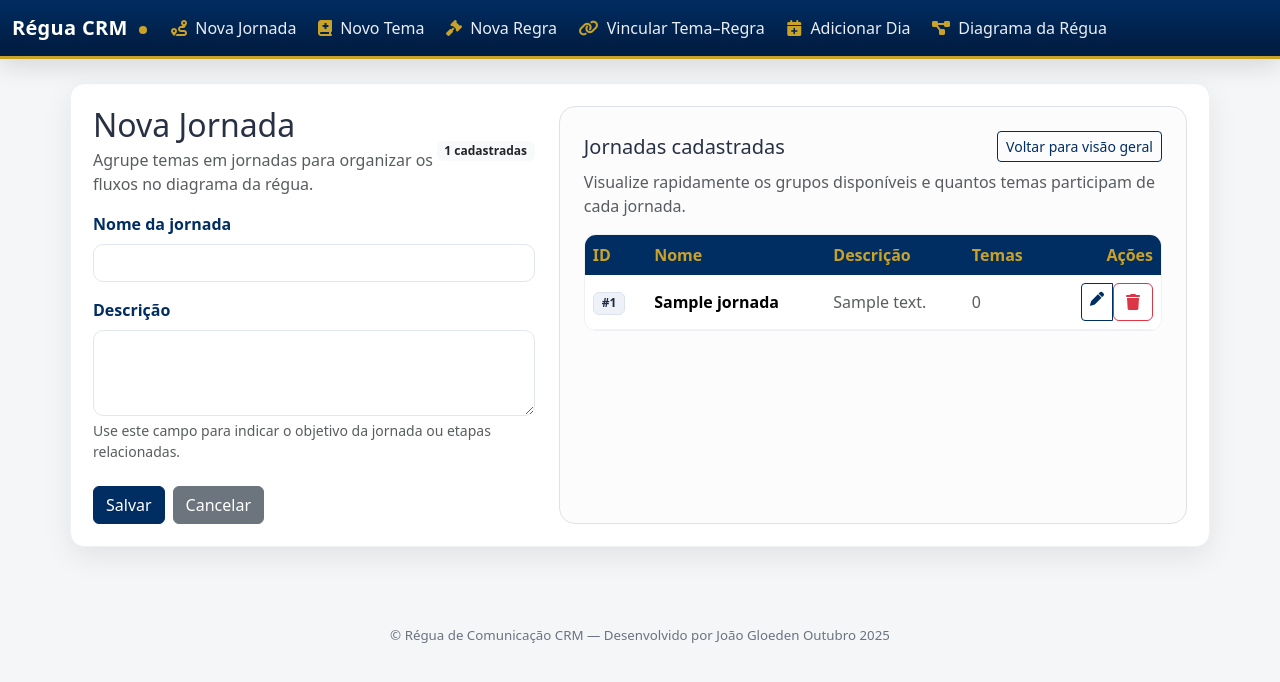
After one commit to GloedenJoao/regua_uml, a Flask app: page /jornada/novo in a window 1280 px wide. The commit adds this page. Shown: the top 682 px of the page. Run offline with Flask 3, Linux system fonts and the light colour scheme; data comes from the database, SQL or seed files in the repository; tables that the repository leaves empty hold one stand-in row (values such as "Sample post").

Commit message:
Add journey grouping for themes and UML

```diff
--- a/regua_app/routes.py
+++ b/regua_app/routes.py
@@ -25,7 +25,7 @@ from flask import (
     Response
 )
 from . import db
-from .models import Tema, Regra, TemaRegra, DiaComunicacao
+from .models import Jornada, Tema, Regra, TemaRegra, DiaComunicacao
 from sqlalchemy.orm import selectinload
 
 
@@ -77,17 +77,76 @@ def _limpar_dependencias_regra(regra: Regra) -> None:
         db.session.delete(tema_regra)
 
 
+def _obter_jornada_info(tema: Tema | None) -> tuple[int | None, str | None]:
+    """Retorna o identificador e o nome da jornada vinculada ao tema (se houver)."""
+
+    if not tema:
+        return None, None
+
+    jornada = getattr(tema, 'jornada', None)
+    if not jornada and tema.jornada_id:
+        jornada = Jornada.query.get(tema.jornada_id)
+    if jornada:
+        return jornada.id, jornada.nome
+    return None, None
+
+
+def _atualizar_dias_para_tema(tema: Tema, jornada: Jornada | None = None) -> None:
+    """Sincroniza os dados de snapshot dos dias de comunicação para um tema."""
+
+    if jornada is None:
+        jornada = getattr(tema, 'jornada', None)
+        if jornada is None and tema.jornada_id:
+            jornada = Jornada.query.get(tema.jornada_id)
+
+    jornada_id = jornada.id if jornada else None
+    jornada_nome = jornada.nome if jornada else None
+
+    for dia in DiaComunicacao.query.filter_by(tema_id=tema.id).all():
+        dia.tema_nome = tema.nome
+        dia.jornada_id = jornada_id
+        dia.jornada_nome = jornada_nome
+
+
+def _preencher_dia_por_tema_regra(dia: DiaComunicacao, tema_regra: TemaRegra) -> None:
+    """Atualiza os campos derivados de um DiaComunicacao a partir do vínculo informado."""
+
+    dia.tema_id = tema_regra.tema_id
+    dia.tema_nome = tema_regra.tema.nome if tema_regra.tema else dia.tema_nome
+    dia.regra_id = tema_regra.regra_id
+    dia.tema_id_alternativo = (
+        tema_regra.alternativa.tema_id if getattr(tema_regra, 'alternativa', None) else None
+    )
+    jornada_id, jornada_nome = _obter_jornada_info(tema_regra.tema)
+    dia.jornada_id = jornada_id
+    dia.jornada_nome = jornada_nome
+
+
+def _desassociar_jornada(jornada: Jornada) -> None:
+    """Remove a associação dos temas vinculados a uma jornada antes da exclusão."""
+
+    for tema in list(jornada.temas):
+        tema.jornada = None
+        _atualizar_dias_para_tema(tema, jornada=None)
+
+
 @bp.route('/')
 def home():
     """Home page showing lists of all existing records and options to add new."""
     ensure_regra_padrao()
-    temas = Tema.query.order_by(Tema.nome).all()
+    temas = (
+        Tema.query.options(selectinload(Tema.jornada))
+        .order_by(Tema.nome)
+        .all()
+    )
     regras = Regra.query.order_by(Regra.descricao).all()
     temas_regras = (
         TemaRegra.query.options(
-            selectinload(TemaRegra.tema),
+            selectinload(TemaRegra.tema).selectinload(Tema.jornada),
             selectinload(TemaRegra.regra),
-            selectinload(TemaRegra.alternativa).selectinload(TemaRegra.tema),
+            selectinload(TemaRegra.alternativa)
+            .selectinload(TemaRegra.tema)
+            .selectinload(Tema.jornada),
             selectinload(TemaRegra.alternativa).selectinload(TemaRegra.regra),
         )
         .order_by(TemaRegra.id)
@@ -95,10 +154,17 @@ def home():
     )
     dias = (
         DiaComunicacao.query.options(
-            selectinload(DiaComunicacao.tema_regra).selectinload(TemaRegra.tema),
+            selectinload(DiaComunicacao.tema_regra)
+            .selectinload(TemaRegra.tema)
+            .selectinload(Tema.jornada),
             selectinload(DiaComunicacao.tema_regra).selectinload(TemaRegra.regra),
         )
         .order_by(DiaComunicacao.dia, DiaComunicacao.id)
+        .all()
+    )
+    jornadas = (
+        Jornada.query.options(selectinload(Jornada.temas))
+        .order_by(Jornada.nome)
         .all()
     )
     return render_template(
@@ -107,6 +173,7 @@ def home():
         regras=regras,
         temas_regras=temas_regras,
         dias=dias,
+        jornadas=jornadas,
     )
 
 
@@ -117,18 +184,25 @@ def novo_tema():
         nome = request.form.get('nome')
         descricao = request.form.get('descricao')
         objetivo = request.form.get('objetivo')
+        jornada_id = request.form.get('jornada_id') or None
         tema = Tema(
             nome=nome,
             descricao=descricao,
             objetivo=objetivo,
+            jornada_id=int(jornada_id) if jornada_id else None,
         )
         db.session.add(tema)
         db.session.commit()
         flash('Tema criado com sucesso!')
         return redirect(url_for('routes.home'))
 
-    temas = Tema.query.order_by(Tema.nome).all()
-    return render_template('tema_form.html', tema=None, temas=temas)
+    temas = (
+        Tema.query.options(selectinload(Tema.jornada))
+        .order_by(Tema.nome)
+        .all()
+    )
+    jornadas = Jornada.query.order_by(Jornada.nome).all()
+    return render_template('tema_form.html', tema=None, temas=temas, jornadas=jornadas)
 
 
 @bp.route('/tema/<int:tema_id>/editar', methods=['GET', 'POST'])
@@ -139,11 +213,20 @@ def editar_tema(tema_id):
         tema.nome = request.form.get('nome')
         tema.descricao = request.form.get('descricao')
         tema.objetivo = request.form.get('objetivo')
+        jornada_id = request.form.get('jornada_id') or None
+        tema.jornada = Jornada.query.get(int(jornada_id)) if jornada_id else None
+        db.session.flush()
+        _atualizar_dias_para_tema(tema)
         db.session.commit()
         flash('Tema atualizado com sucesso!')
         return redirect(url_for('routes.home'))
-    temas = Tema.query.order_by(Tema.nome).all()
-    return render_template('tema_form.html', tema=tema, temas=temas)
+    temas = (
+        Tema.query.options(selectinload(Tema.jornada))
+        .order_by(Tema.nome)
+        .all()
+    )
+    jornadas = Jornada.query.order_by(Jornada.nome).all()
+    return render_template('tema_form.html', tema=tema, temas=temas, jornadas=jornadas)
 
 
 @bp.route('/tema/<int:tema_id>/deletar', methods=['POST'])
@@ -197,16 +280,77 @@ def deletar_regra(regra_id):
     return redirect(url_for('routes.home'))
 
 
+@bp.route('/jornada/novo', methods=['GET', 'POST'])
+def nova_jornada():
+    """Cria uma nova jornada para agrupar temas."""
+
+    if request.method == 'POST':
+        nome = request.form.get('nome')
+        descricao = request.form.get('descricao')
+        jornada = Jornada(nome=nome, descricao=descricao)
+        db.session.add(jornada)
+        db.session.commit()
+        flash('Jornada criada com sucesso!')
+        return redirect(url_for('routes.home'))
+
+    jornadas = (
+        Jornada.query.options(selectinload(Jornada.temas).selectinload(Tema.jornada))
+        .order_by(Jornada.nome)
+        .all()
+    )
+    return render_template('jornada_form.html', jornada=None, jornadas=jornadas)
+
+
+@bp.route('/jornada/<int:jornada_id>/editar', methods=['GET', 'POST'])
+def editar_jornada(jornada_id):
+    """Atualiza dados de uma jornada existente."""
+
+    jornada = Jornada.query.get_or_404(jornada_id)
+    if request.method == 'POST':
+        jornada.nome = request.form.get('nome')
+        jornada.descricao = request.form.get('descricao')
+        for tema in jornada.temas:
+            _atualizar_dias_para_tema(tema, jornada)
+        db.session.commit()
+        flash('Jornada atualizada com sucesso!')
+        return redirect(url_for('routes.home'))
+
+    jornadas = (
+        Jornada.query.options(selectinload(Jornada.temas).selectinload(Tema.jornada))
+        .order_by(Jornada.nome)
+        .all()
+    )
+    return render_template('jornada_form.html', jornada=jornada, jornadas=jornadas)
+
+
+@bp.route('/jornada/<int:jornada_id>/deletar', methods=['POST'])
+def deletar_jornada(jornada_id):
+    """Remove uma jornada e desassocia os temas vinculados."""
+
+    jornada = Jornada.query.get_or_404(jornada_id)
+    _desassociar_jornada(jornada)
+    db.session.delete(jornada)
+    db.session.commit()
+    flash('Jornada deletada com sucesso!')
+    return redirect(url_for('routes.home'))
+
+
 @bp.route('/tema_regra/novo', methods=['GET', 'POST'])
 def novo_tema_regra():
     """Create a new TemaRegra linking a Tema and a Regra."""
-    temas = Tema.query.order_by(Tema.nome).all()
+    temas = (
+        Tema.query.options(selectinload(Tema.jornada))
+        .order_by(Tema.nome)
+        .all()
+    )
     regras = Regra.query.order_by(Regra.descricao).all()
     tema_regra_lista = (
         TemaRegra.query.options(
-            selectinload(TemaRegra.tema),
+            selectinload(TemaRegra.tema).selectinload(Tema.jornada),
             selectinload(TemaRegra.regra),
-            selectinload(TemaRegra.alternativa).selectinload(TemaRegra.tema),
+            selectinload(TemaRegra.alternativa)
+            .selectinload(TemaRegra.tema)
+            .selectinload(Tema.jornada),
             selectinload(TemaRegra.alternativa).selectinload(TemaRegra.regra),
         )
         .order_by(TemaRegra.id)
@@ -240,14 +384,31 @@ def novo_tema_regra():
 @bp.route('/tema_regra/<int:tr_id>/editar', methods=['GET', 'POST'])
 def editar_tema_regra(tr_id):
     """Edit a TemaRegra relationship."""
-    tema_regra = TemaRegra.query.get_or_404(tr_id)
-    temas = Tema.query.order_by(Tema.nome).all()
+    tema_regra = (
+        TemaRegra.query.options(
+            selectinload(TemaRegra.tema).selectinload(Tema.jornada),
+            selectinload(TemaRegra.regra),
+            selectinload(TemaRegra.alternativa)
+            .selectinload(TemaRegra.tema)
+            .selectinload(Tema.jornada),
+            selectinload(TemaRegra.dias),
+        )
+        .filter_by(id=tr_id)
+        .first_or_404()
+    )
+    temas = (
+        Tema.query.options(selectinload(Tema.jornada))
+        .order_by(Tema.nome)
+        .all()
+    )
     regras = Regra.query.order_by(Regra.descricao).all()
     tema_regra_lista = (
         TemaRegra.query.options(
-            selectinload(TemaRegra.tema),
+            selectinload(TemaRegra.tema).selectinload(Tema.jornada),
             selectinload(TemaRegra.regra),
-            selectinload(TemaRegra.alternativa).selectinload(TemaRegra.tema),
+            selectinload(TemaRegra.alternativa)
+            .selectinload(TemaRegra.tema)
+            .selectinload(Tema.jornada),
             selectinload(TemaRegra.alternativa).selectinload(TemaRegra.regra),
         )
         .order_by(TemaRegra.id)
@@ -255,7 +416,7 @@ def editar_tema_regra(tr_id):
     )
     tema_regra_opcoes = (
         TemaRegra.query.options(
-            selectinload(TemaRegra.tema),
+            selectinload(TemaRegra.tema).selectinload(Tema.jornada),
             selectinload(TemaRegra.regra),
         )
         .filter(TemaRegra.id != tr_id)
@@ -263,8 +424,12 @@ def editar_tema_regra(tr_id):
         .all()
     )
     if request.method == 'POST':
-        tema_regra.tema_id = int(request.form.get('tema_id'))
-        tema_regra.regra_id = int(request.form.get('regra_id'))
+        tema_id = int(request.form.get('tema_id'))
+        regra_id = int(request.form.get('regra_id'))
+        tema_regra.tema = Tema.query.get(tema_id)
+        tema_regra.tema_id = tema_id
+        tema_regra.regra = Regra.query.get(regra_id)
+        tema_regra.regra_id = regra_id
         alternativa_id = request.form.get('alternativa_id') or None
         if alternativa_id:
             alternativa_id = int(alternativa_id)
@@ -289,6 +454,9 @@ def editar_tema_regra(tr_id):
                 visitados.add(corrente.alternativa_id)
                 corrente = TemaRegra.query.get(corrente.alternativa_id)
         tema_regra.alternativa_id = alternativa_id
+        db.session.flush()
+        for dia in tema_regra.dias:
+            _preencher_dia_por_tema_regra(dia, tema_regra)
         db.session.commit()
         flash('Vínculo Tema–Regra atualizado com sucesso!')
         return redirect(url_for('routes.home'))
@@ -318,7 +486,7 @@ def deletar_tema_regra(tr_id):
 def novo_dia():
     tema_regras = (
         TemaRegra.query.options(
-            selectinload(TemaRegra.tema),
+            selectinload(TemaRegra.tema).selectinload(Tema.jornada),
             selectinload(TemaRegra.regra),
         )
         .order_by(TemaRegra.id)
@@ -326,7 +494,9 @@ def novo_dia():
     )
     dias_existentes = (
         DiaComunicacao.query.options(
-            selectinload(DiaComunicacao.tema_regra).selectinload(TemaRegra.tema),
+            selectinload(DiaComunicacao.tema_regra)
+            .selectinload(TemaRegra.tema)
+            .selectinload(Tema.jornada),
             selectinload(DiaComunicacao.tema_regra).selectinload(TemaRegra.regra),
         )
         .order_by(DiaComunicacao.dia, DiaComunicacao.id)
@@ -335,8 +505,19 @@ def novo_dia():
     if request.method == 'POST':
         dia = int(request.form['dia'])
         tr_id = int(request.form['tr_id'])
-        tr = TemaRegra.query.get_or_404(tr_id)
+        tr = (
+            TemaRegra.query.options(
+                selectinload(TemaRegra.tema).selectinload(Tema.jornada),
+                selectinload(TemaRegra.regra),
+                selectinload(TemaRegra.alternativa)
+                .selectinload(TemaRegra.tema)
+                .selectinload(Tema.jornada),
+            )
+            .filter_by(id=tr_id)
+            .first_or_404()
+        )
         # cria o registro copiando os dados do vínculo
+        jornada_id, jornada_nome = _obter_jornada_info(tr.tema)
         dc = DiaComunicacao(
             dia=dia,
             tema_regra_id=tr_id,
@@ -346,6 +527,8 @@ def novo_dia():
             tema_id_alternativo=(
                 tr.alternativa.tema_id if getattr(tr, 'alternativa', None) else None
             ),
+            jornada_id=jornada_id,
+            jornada_nome=jornada_nome,
         )
         db.session.add(dc)
         db.session.commit()
@@ -365,7 +548,7 @@ def editar_dia(dia_id):
     dia = DiaComunicacao.query.get_or_404(dia_id)
     tema_regras = (
         TemaRegra.query.options(
-            selectinload(TemaRegra.tema),
+            selectinload(TemaRegra.tema).selectinload(Tema.jornada),
             selectinload(TemaRegra.regra),
         )
         .order_by(TemaRegra.id)
@@ -373,7 +556,9 @@ def editar_dia(dia_id):
     )
     dias_existentes = (
         DiaComunicacao.query.options(
-            selectinload(DiaComunicacao.tema_regra).selectinload(TemaRegra.tema),
+            selectinload(DiaComunicacao.tema_regra)
+            .selectinload(TemaRegra.tema)
+            .selectinload(Tema.jornada),
             selectinload(DiaComunicacao.tema_regra).selectinload(TemaRegra.regra),
         )
         .order_by(DiaComunicacao.dia, DiaComunicacao.id)
@@ -381,7 +566,20 @@ def editar_dia(dia_id):
     )
     if request.method == 'POST':
         dia.dia = int(request.form.get('dia'))
-        dia.tema_regra_id = int(request.form.get('tr_id'))
+        novo_tr_id = int(request.form.get('tr_id'))
+        tema_regra = (
+            TemaRegra.query.options(
+                selectinload(TemaRegra.tema).selectinload(Tema.jornada),
+                selectinload(TemaRegra.regra),
+                selectinload(TemaRegra.alternativa)
+                .selectinload(TemaRegra.tema)
+                .selectinload(Tema.jornada),
+            )
+            .filter_by(id=novo_tr_id)
+            .first_or_404()
+        )
+        dia.tema_regra_id = novo_tr_id
+        _preencher_dia_por_tema_regra(dia, tema_regra)
         db.session.commit()
         flash('Dia atualizado com sucesso!')
         return redirect(url_for('routes.home'))
@@ -411,14 +609,18 @@ def gerar_diagrama_mermaid() -> str:
         tr.id: tr
         for tr in (
             TemaRegra.query.options(
-                selectinload(TemaRegra.tema),
+                selectinload(TemaRegra.tema).selectinload(Tema.jornada),
                 selectinload(TemaRegra.regra),
             ).all()
         )
     }
 
     dias = (
-        DiaComunicacao.query.options(selectinload(DiaComunicacao.tema_regra))
+        DiaComunicacao.query.options(
+            selectinload(DiaComunicacao.tema_regra)
+            .selectinload(TemaRegra.tema)
+            .selectinload(Tema.jornada)
+        )
         .order_by(DiaComunicacao.dia, DiaComunicacao.id)
         .all()
     )
@@ -506,10 +708,20 @@ def gerar_diagrama_mermaid() -> str:
                     etapa.tema.nome if etapa.tema else registro.tema_nome,
                     'Tema',
                 )
+                jornada_label = sanitize(
+                    (
+                        etapa.tema.jornada.nome
+                        if etapa.tema and getattr(etapa.tema, 'jornada', None)
+                        else registro.jornada_nome
+                    ),
+                    '',
+                )
                 regra_label = sanitize(
                     etapa.regra.descricao if etapa.regra else '',
                     '',
                 )
+                if jornada_label:
+                    tema_label = f"{tema_label}<br/>Jornada: {jornada_label}"
                 has_rule = bool(regra_label) and regra_label.lower() not in {
                     'sem regra',
                 }
--- a/regua_app/templates/base.html
+++ b/regua_app/templates/base.html
@@ -162,6 +162,11 @@
         <div class="collapse navbar-collapse" id="navbarNav">
           <ul class="navbar-nav me-auto">
             <li class="nav-item">
+              <a class="nav-link" href="{{ url_for('routes.nova_jornada') }}">
+                <i class="fa-solid fa-route me-1"></i> Nova Jornada
+              </a>
+            </li>
+            <li class="nav-item">
               <a class="nav-link" href="{{ url_for('routes.novo_tema') }}">
                 <i class="fa-solid fa-book-medical me-1"></i> Novo Tema
               </a>
--- /dev/null
+++ b/regua_app/templates/jornada_form.html
@@ -0,0 +1,87 @@
+{% extends 'base.html' %}
+
+{% block content %}
+<div class="row g-4">
+  <div class="col-12 col-lg-5">
+    <div class="d-flex align-items-center justify-content-between mb-3">
+      <div>
+        <h2 class="mb-1">{% if jornada %}Editar Jornada{% else %}Nova Jornada{% endif %}</h2>
+        <p class="text-muted mb-0">Agrupe temas em jornadas para organizar os fluxos no diagrama da régua.</p>
+      </div>
+      <span class="badge bg-light text-dark">{{ (jornadas|length) if jornadas is defined else 0 }} cadastradas</span>
+    </div>
+    <form method="post" class="needs-validation" novalidate>
+      <div class="mb-3">
+        <label for="nome" class="form-label">Nome da jornada</label>
+        <input
+          type="text"
+          id="nome"
+          name="nome"
+          class="form-control"
+          required
+          value="{{ jornada.nome if jornada else '' }}"
+        />
+      </div>
+      <div class="mb-4">
+        <label for="descricao" class="form-label">Descrição</label>
+        <textarea
+          id="descricao"
+          name="descricao"
+          class="form-control"
+          rows="3"
+        >{{ jornada.descricao if jornada else '' }}</textarea>
+        <div class="form-text">Use este campo para indicar o objetivo da jornada ou etapas relacionadas.</div>
+      </div>
+      <div class="d-flex gap-2">
+        <button type="submit" class="btn btn-primary">Salvar</button>
+        <a href="{{ url_for('routes.home') }}" class="btn btn-secondary">Cancelar</a>
+      </div>
+    </form>
+  </div>
+
+  <div class="col-12 col-lg-7">
+    <div class="h-100 p-4 border rounded-4 bg-light-subtle">
+      <h3 class="h5 d-flex align-items-center justify-content-between">
+        <span>Jornadas cadastradas</span>
+        <a class="btn btn-sm btn-outline-primary" href="{{ url_for('routes.home') }}">Voltar para visão geral</a>
+      </h3>
+      <p class="text-muted">Visualize rapidamente os grupos disponíveis e quantos temas participam de cada jornada.</p>
+      {% if jornadas %}
+      <div class="table-wrap">
+        <table class="table table-hover align-middle">
+          <thead>
+            <tr>
+              <th scope="col">ID</th>
+              <th scope="col">Nome</th>
+              <th scope="col">Descrição</th>
+              <th scope="col">Temas</th>
+              <th scope="col" class="text-end">Ações</th>
+            </tr>
+          </thead>
+          <tbody>
+            {% for item in jornadas %}
+            <tr>
+              <td><span class="badge badge-id">#{{ item.id }}</span></td>
+              <td class="fw-semibold">{{ item.nome }}</td>
+              <td class="text-muted">{{ item.descricao or '—' }}</td>
+              <td class="text-muted">{{ item.temas|length }}</td>
+              <td class="text-end">
+                <div class="btn-group btn-group-sm" role="group">
+                  <a class="btn btn-outline-primary" href="{{ url_for('routes.editar_jornada', jornada_id=item.id) }}"><i class="fa-solid fa-pen"></i></a>
+                  <form action="{{ url_for('routes.deletar_jornada', jornada_id=item.id) }}" method="post" class="m-0" onsubmit="return confirm('Excluir jornada? Temas permanecerão cadastrados, mas sem jornada associada.');">
+                    <button type="submit" class="btn btn-outline-danger"><i class="fa-solid fa-trash"></i></button>
+                  </form>
+                </div>
+              </td>
+            </tr>
+            {% endfor %}
+          </tbody>
+        </table>
+      </div>
+      {% else %}
+      <p class="text-muted mb-0">Nenhuma jornada cadastrada até o momento.</p>
+      {% endif %}
+    </div>
+  </div>
+</div>
+{% endblock %}
--- a/regua_app/templates/tema_regra_form.html
+++ b/regua_app/templates/tema_regra_form.html
@@ -17,7 +17,7 @@
         <select id="tema_id" name="tema_id" class="form-select" required>
           {% for t in temas %}
           <option value="{{ t.id }}"{% if selected_tema_id and selected_tema_id == t.id %} selected{% endif %}>
-            {{ t.nome }}
+            {{ t.nome }}{% if t.jornada %} — {{ t.jornada.nome }}{% endif %}
           </option>
           {% endfor %}
         </select>
@@ -38,7 +38,7 @@
           <option value="">Nenhuma</option>
           {% for vinculo in tema_regra_opcoes %}
           <option value="{{ vinculo.id }}"{% if tema_regra and tema_regra.alternativa_id == vinculo.id %} selected{% endif %}>
-            {{ vinculo.tema.nome }} — {{ vinculo.regra.descricao }}
+            {{ vinculo.tema.nome }}{% if vinculo.tema.jornada %} — {{ vinculo.tema.jornada.nome }}{% endif %} / {{ vinculo.regra.descricao }}
           </option>
           {% endfor %}
         </select>
@@ -65,6 +65,7 @@
               <tr>
                 <th scope="col">ID</th>
                 <th scope="col">Tema</th>
+                <th scope="col">Jornada</th>
                 <th scope="col">Regra</th>
                 <th scope="col">Alternativa</th>
                 <th scope="col" class="text-end">Ações</th>
@@ -75,6 +76,7 @@
               <tr>
                 <td><span class="badge badge-id">#{{ item.id }}</span></td>
                 <td class="fw-semibold">{{ item.tema.nome }}</td>
+                <td class="text-muted">{{ item.tema.jornada.nome if item.tema.jornada else '—' }}</td>
                 <td class="text-muted">{{ item.regra.descricao }}</td>
                 <td>
                   {% if item.alternativa %}
```
Also changed, not shown: regua_app/__init__.py (+71 -0 lines), regua_app/models.py (+20 -0 lines), regua_app/templates/dia_form.html (+13 -1 lines), regua_app/templates/home.html (+65 -2 lines), regua_app/templates/tema_form.html (+12 -0 lines). Lines whose indentation alone changed are shown as unchanged.
